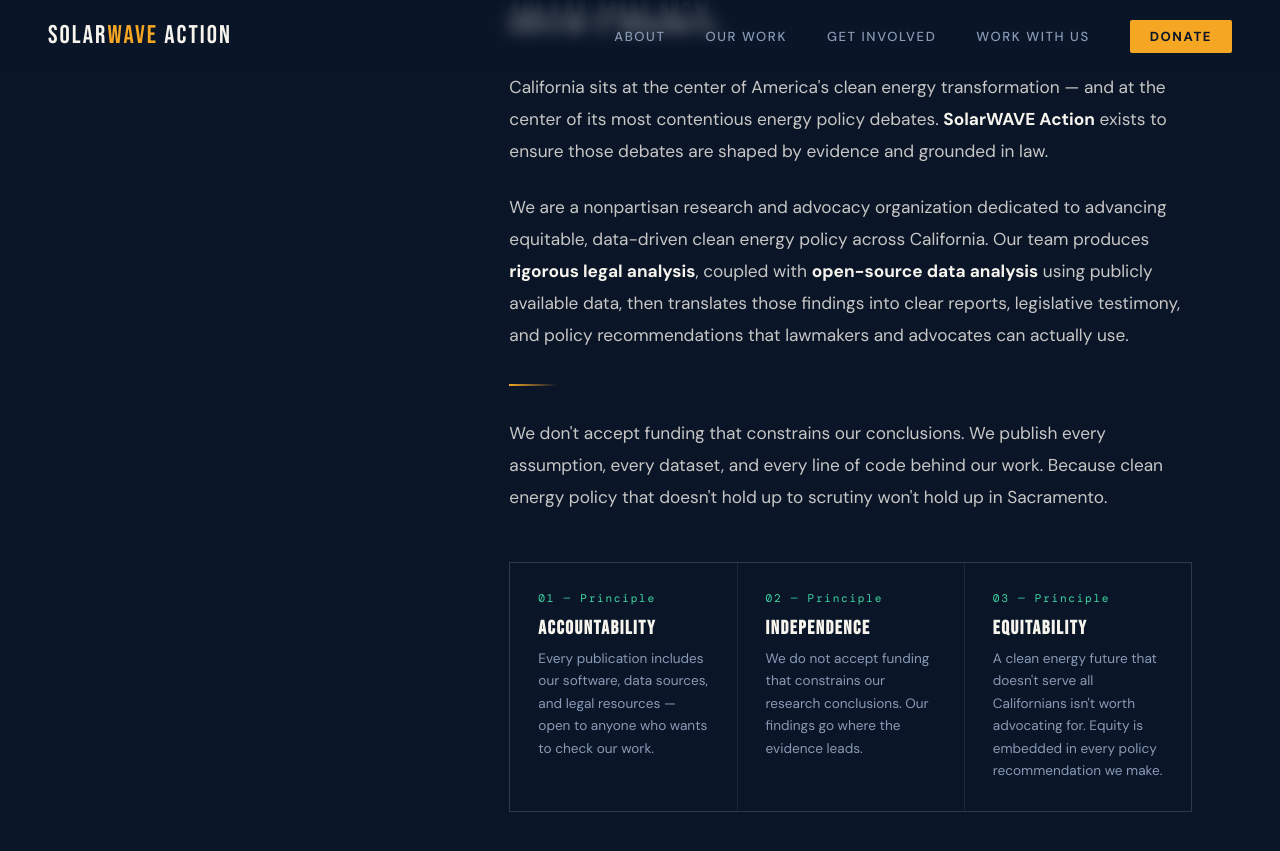
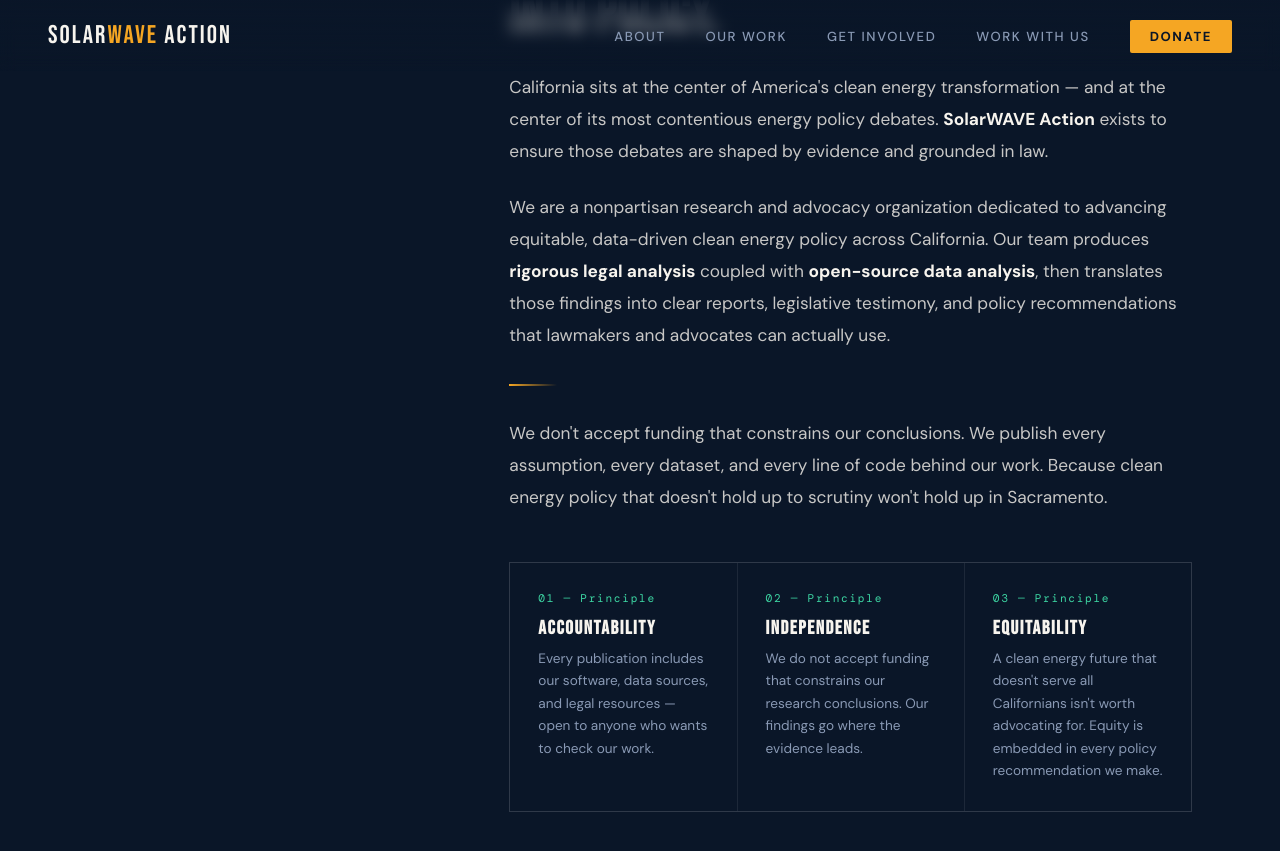
Before and after one commit to SolarWAVE-Action/solarwave-website, a Jekyll site: the page built from index.html, in a window 1280 px wide and 900 px high, scrolled down 1074 px. Shown: the top 851 px of the window. Built offline with Jekyll 4.4.1, drawn with Linux system fonts in a browser that asks for light colours; the list of posts is cut into pages by our own code.

Commit message:
removing typo

```diff
--- a/index.html
+++ b/index.html
@@ -314,7 +314,7 @@ layout: default
         California sits at the center of America's clean energy transformation — and at the center of its most contentious energy policy debates. <strong>SolarWAVE Action</strong> exists to ensure those debates are shaped by evidence and grounded in law.
       </p>
       <p class="bio-text">
-        We are a nonpartisan research and advocacy organization dedicated to advancing equitable, data-driven clean energy policy across California. Our team produces <strong>rigorous legal analysis</strong>, coupled with <strong>open-source data analysis</strong> using publicly available data, then translates those findings into clear reports, legislative testimony, and policy recommendations that lawmakers and advocates can actually use.
+        We are a nonpartisan research and advocacy organization dedicated to advancing equitable, data-driven clean energy policy across California. Our team produces <strong>rigorous legal analysis</strong> coupled with <strong>open-source data analysis</strong>, then translates those findings into clear reports, legislative testimony, and policy recommendations that lawmakers and advocates can actually use.
       </p>
       <div class="about-divider"></div>
       <p class="bio-text">
```
